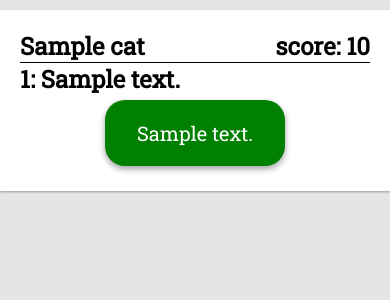
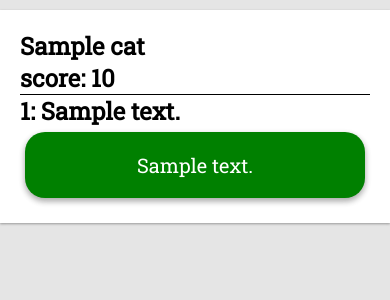
Before and after one commit to RyanMontville/trivia, a Flask app: template templates/game.html in a window 390 px wide. Shown: the part 58-358 px from the top of the page. Run offline with Flask 3, Linux system fonts and the light colour scheme; the template is opened without the code that fills it: most values are stand-ins (such as "Sample title", 1, 10 or a date in 2020); some libraries are stand-ins or nearby versions.

Commit message:
made the app responsive for moblie

```diff
--- a/main.py
+++ b/main.py
@@ -63,6 +63,8 @@ def submit_form():
 
 @app.route("/game")
 def game():
+    if trivia.num_questions == 0:
+        return redirect(url_for('home'))
     score = trivia.score
     trivia.next_question()
     current_question = trivia.current_question
@@ -74,6 +76,8 @@ def game():
 
 @app.route("/answer/<choice>", methods=["GET"])
 def check(choice):
+    if trivia.num_questions == 0:
+        return redirect(url_for('home'))
     question_number = trivia.question_number
     has_next = trivia.has_next()
     message = trivia.check_answer(choice)
--- a/static/style.css
+++ b/static/style.css
@@ -346,4 +346,13 @@ input[type=number]:not(:placeholder-shown)+label {
     .hamburger {
         display: block;
     }
+
+    #info {
+        flex-direction: column;
+        justify-content: flex-start;
+    }
+
+    .answer-btn {
+        flex-basis: 100%;
+    }
 }
--- a/templates/header.html
+++ b/templates/header.html
@@ -5,6 +5,7 @@
     <title>Trivia</title>
     <link rel="stylesheet" href={{url_for('static',filename='style.css')}}>
     <script src="https://kit.fontawesome.com/52202eaccb.js" crossorigin="anonymous"></script>
+    <meta name="viewport" content="width=device-width, initial-scale=1">
 </head>
 <body>
 
--- a/trivia_brain.py
+++ b/trivia_brain.py
@@ -2,7 +2,7 @@ class TriviaBrain:
     def __init__(self, q_list, category):
         self.question_number = 0
         self.score_num = 0
-        self.score = ""
+        self.score = "0"
         self.question_list = q_list
         self.num_questions = len(q_list)
         self.current_question = None
```
